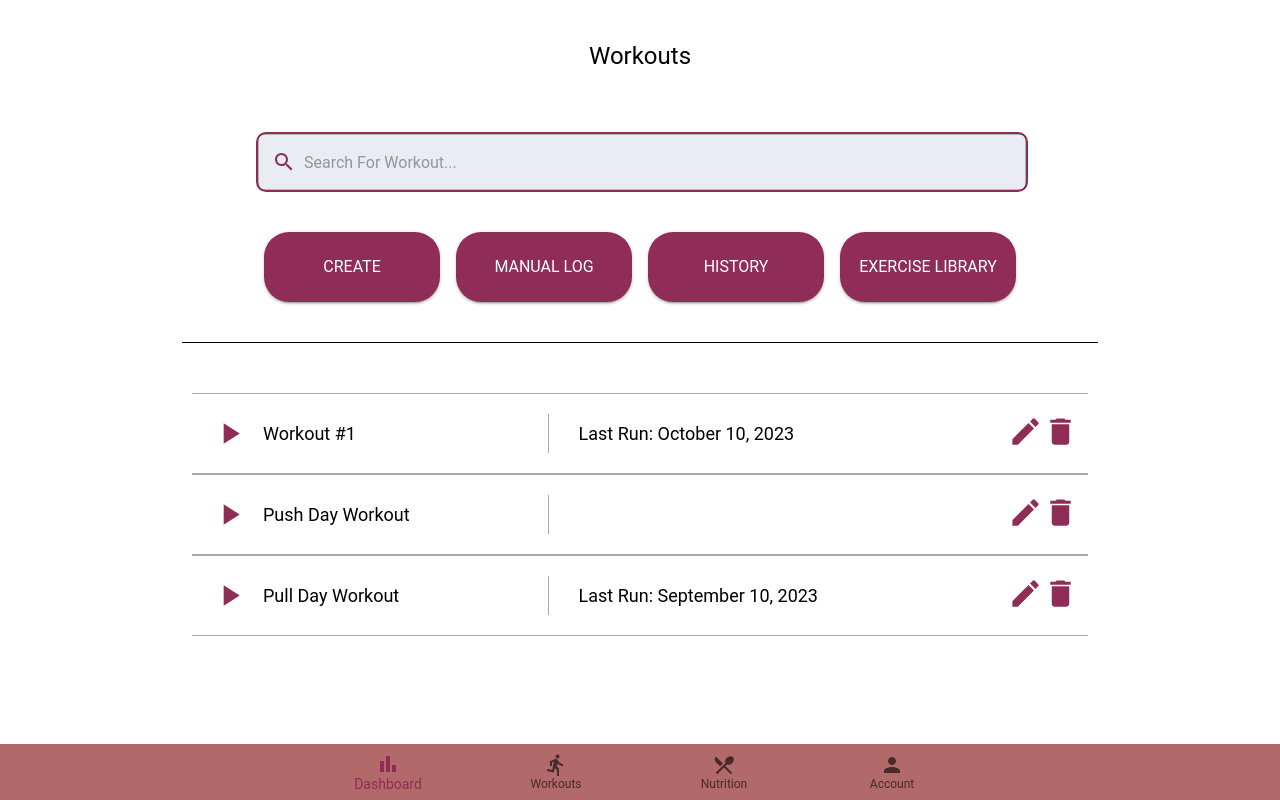
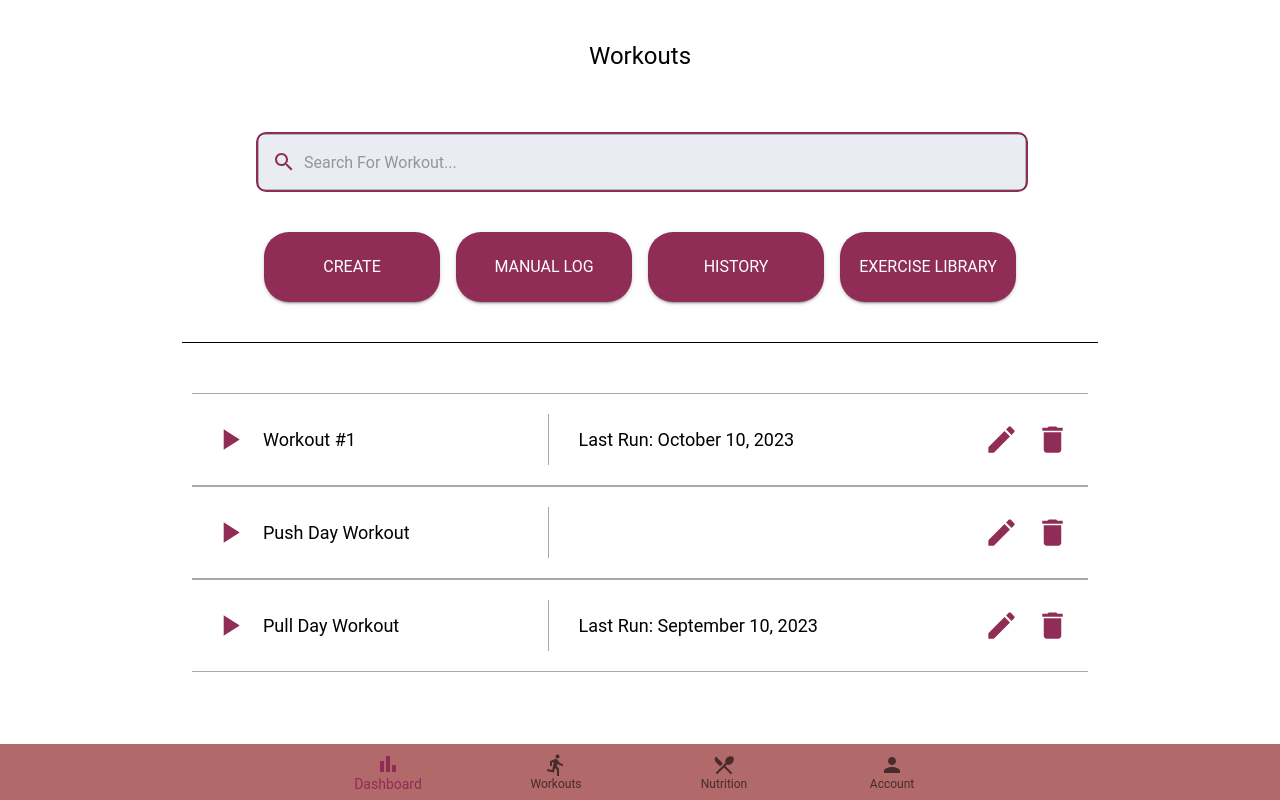
Before and after one commit to joshchyeonlee/EZFit, a React (Create React App) app: page /Workouts in a window 1280 px wide. Built offline with nearby package versions, Linux system fonts and the light colour scheme.

Commit message:
add IconButtons and fix case sensitive search

```diff
--- a/src/components/utils/SearchBar.tsx
+++ b/src/components/utils/SearchBar.tsx
@@ -1,6 +1,5 @@
 import { InputAdornment, TextField } from "@mui/material";
 import Search from "@mui/icons-material/Search";
-import { KeyboardEventHandler, useState } from "react";
 
 interface SearchBarProps {
   placeholder: string;
@@ -27,7 +26,7 @@ function SearchBar({ placeholder, onSearch }: SearchBarProps) {
         ),
       }}
       fullWidth
-      onChange={(e) => onSearch(e.target.value)}
+      onChange={(e) => onSearch(e.target.value.toLowerCase())}
     />
   );
 }
--- a/src/components/workouts/WorkoutRow/WorkoutRow.tsx
+++ b/src/components/workouts/WorkoutRow/WorkoutRow.tsx
@@ -1,5 +1,5 @@
 import { Delete, Edit, PlayArrow } from "@mui/icons-material";
-import { Box, Divider, Grid, Typography } from "@mui/material";
+import { Box, Divider, Grid, IconButton, Typography } from "@mui/material";
 
 export interface WorkoutRowProps {
   title: string;
@@ -41,8 +41,12 @@ function WorkoutRow({ title, lastRun }: WorkoutRowProps) {
             <Grid />
           )}
           <Box>
-            <Edit color="primary" fontSize="large" />
-            <Delete color="primary" fontSize="large" />
+            <IconButton color="primary" aria-label="edit">
+              <Edit fontSize="large" />
+            </IconButton>
+            <IconButton color="primary" aria-label="delete">
+              <Delete fontSize="large" />
+            </IconButton>
           </Box>
         </Grid>
       </Grid>
```
